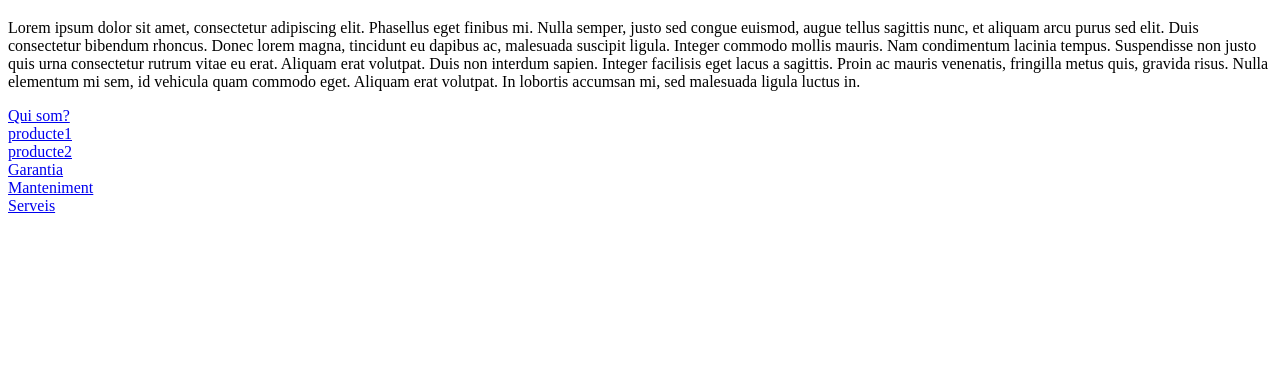
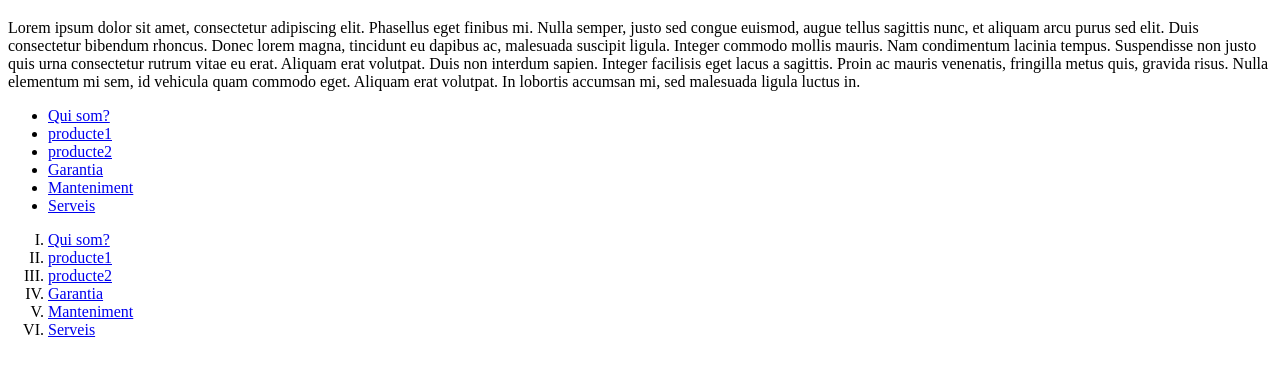
Before and after one commit to DevSaya/Practicas, a plain HTML site: page html/empresa1/index.html in a window 1280 px wide. Shown: the part 61-434 px from the top of the page. Drawn offline with Linux system fonts and the light colour scheme.

Commit message:
Update index.html

```diff
--- a/html/empresa1/index.html
+++ b/html/empresa1/index.html
@@ -3,10 +3,24 @@
     <h1>Inicio</h1>
     <p>Lorem ipsum dolor sit amet, consectetur adipiscing elit. Phasellus eget finibus mi. Nulla semper, justo sed congue euismod, augue tellus sagittis nunc, et aliquam arcu purus sed elit. Duis consectetur bibendum rhoncus. Donec lorem magna, tincidunt eu dapibus ac, malesuada suscipit ligula. Integer commodo mollis mauris. Nam condimentum lacinia tempus. Suspendisse non justo quis urna consectetur rutrum vitae eu erat. Aliquam erat volutpat. Duis non interdum sapien. Integer facilisis eget lacus a sagittis. Proin ac mauris venenatis, fringilla metus quis, gravida risus. Nulla elementum mi sem, id vehicula quam commodo eget. Aliquam erat volutpat. In lobortis accumsan mi, sed malesuada ligula luctus in.</p>
 
-    <a href="quisom.html">Qui som?</a><br>
-    <a href="productes/producte1.html">producte1</a> <br>
-    <a href="productes/producte2.html">producte2</a> <br>
-    <a href="garantia.html">Garantia</a> <br>
-    <a href="manteniment.html">Manteniment</a> <br>
-    <a href="serveis.html">Serveis</a><br>
+
+
+
+    <ul>
+        <li><a href="quisom.html">Qui som?</a></li>
+        <li><a href="productes/producte1.html">producte1</a></li>
+        <li><a href="productes/producte2.html">producte2</a></li>
+        <li><a href="garantia.html">Garantia</a></li>
+        <li><a href="manteniment.html">Manteniment</a></li>
+        <li><a href="serveis.html">Serveis</a></li>
+    </ul>
+
+    <ol type="I">
+        <li><a href="quisom.html">Qui som?</a></li>
+        <li><a href="productes/producte1.html">producte1</a></li>
+        <li><a href="productes/producte2.html">producte2</a></li>
+        <li><a href="garantia.html">Garantia</a></li>
+        <li><a href="manteniment.html">Manteniment</a></li>
+        <li><a href="serveis.html">Serveis</a></li>
+    </ol>
 </html>
```
